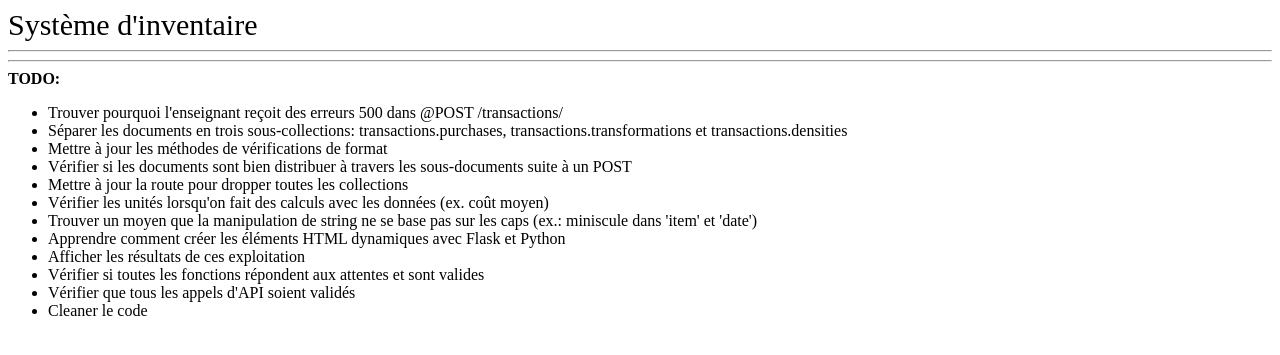
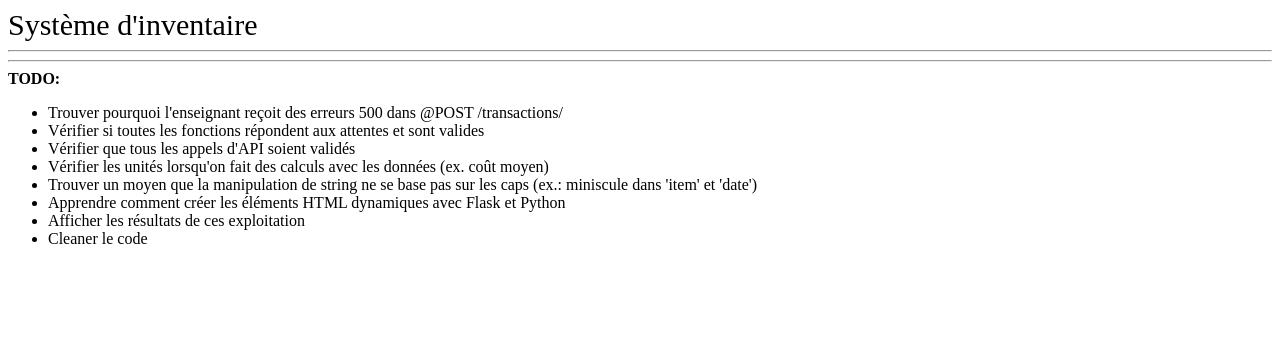
Before and after one commit to WilliamDuK/GLO_4035_eq_01, a Flask app: page / in a window 1280 px wide. Shown: the top 355 px of the page. Run offline with Flask 2, Linux system fonts and the light colour scheme; some libraries are stand-ins or nearby versions.

Commit message:
Updated tasks

```diff
--- a/templates/index.html
+++ b/templates/index.html
@@ -20,11 +20,8 @@
     <ul>
         <li>Trouver pourquoi l'enseignant reçoit des erreurs 500 dans @POST /transactions/</li>
 
-        <li>Séparer les documents en trois sous-collections:
-            transactions.purchases, transactions.transformations et transactions.densities</li>
-        <li>Mettre à jour les méthodes de vérifications de format</li>
-        <li>Vérifier si les documents sont bien distribuer à travers les sous-documents suite à un POST</li>
-        <li>Mettre à jour la route pour dropper toutes les collections</li>
+        <li>Vérifier si toutes les fonctions répondent aux attentes et sont valides</li>
+        <li>Vérifier que tous les appels d'API soient validés</li>
 
         <li>Vérifier les unités lorsqu'on fait des calculs avec les données (ex. coût moyen)</li>
         <li>Trouver un moyen que la manipulation de string ne se base pas sur les caps (ex.: miniscule dans 'item' et 'date')</li>
@@ -32,8 +29,6 @@
         <li>Apprendre comment créer les éléments HTML dynamiques avec Flask et Python</li>
         <li>Afficher les résultats de ces exploitation</li>
 
-        <li>Vérifier si toutes les fonctions répondent aux attentes et sont valides</li>
-        <li>Vérifier que tous les appels d'API soient validés</li>
         <li>Cleaner le code</li>
     </ul>
 
```
